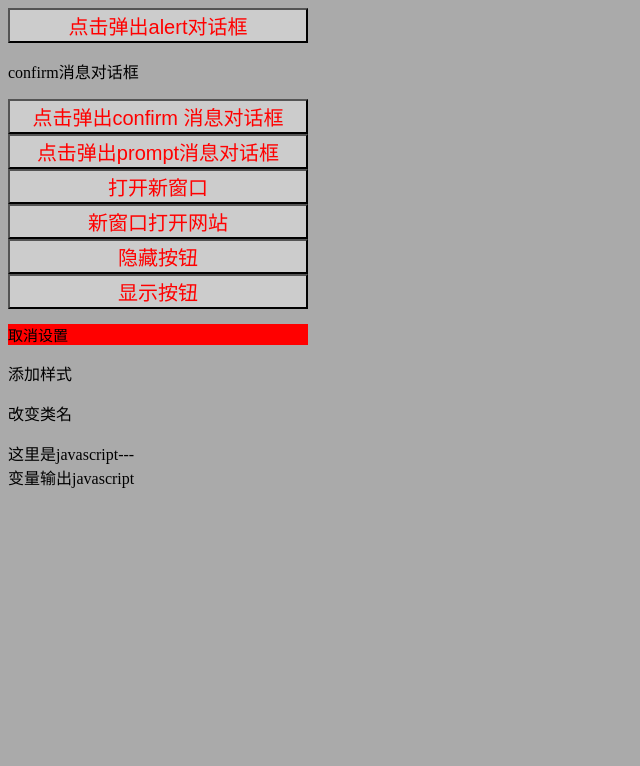
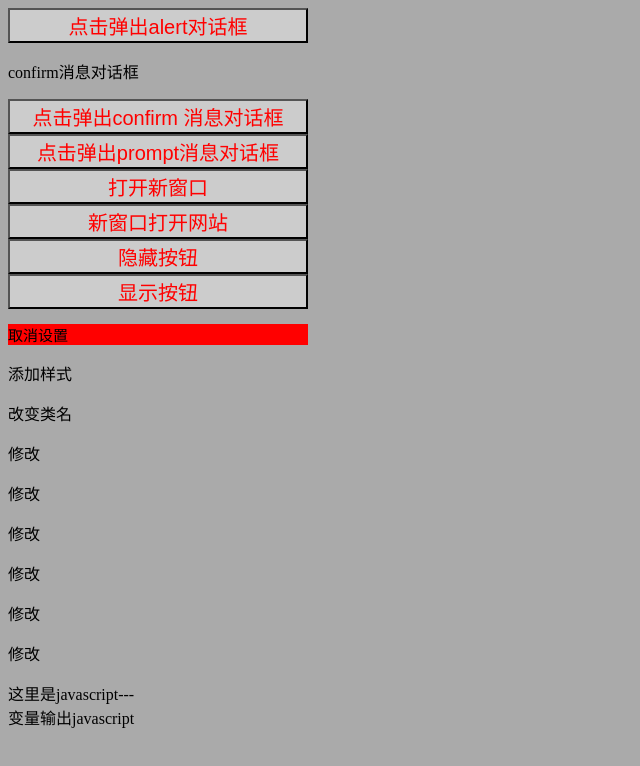
Before and after one commit to 13672052792/studygit, a plain HTML site: page index.html in a window 1280 px wide. Shown: the whole page, without its empty margins (0-640 px from the left). Drawn offline with Linux system fonts and the light colour scheme.

Commit message:
jsone-html-0.1

```diff
--- a/index.html
+++ b/index.html
@@ -31,6 +31,12 @@
     <p id="confirmp" onclick="confirmtwo()">取消设置</p>
     <p onclick="styleonc()">添加样式</p>
     <p onclick="classNameone()">改变类名</p>
+    <p>修改</p>
+    <p>修改</p>
+    <p>修改</p>
+    <p>修改</p>
+    <p>修改</p>
+    <p>修改</p>
     <script src="jsone.js"></script>
 </body>
 
```
